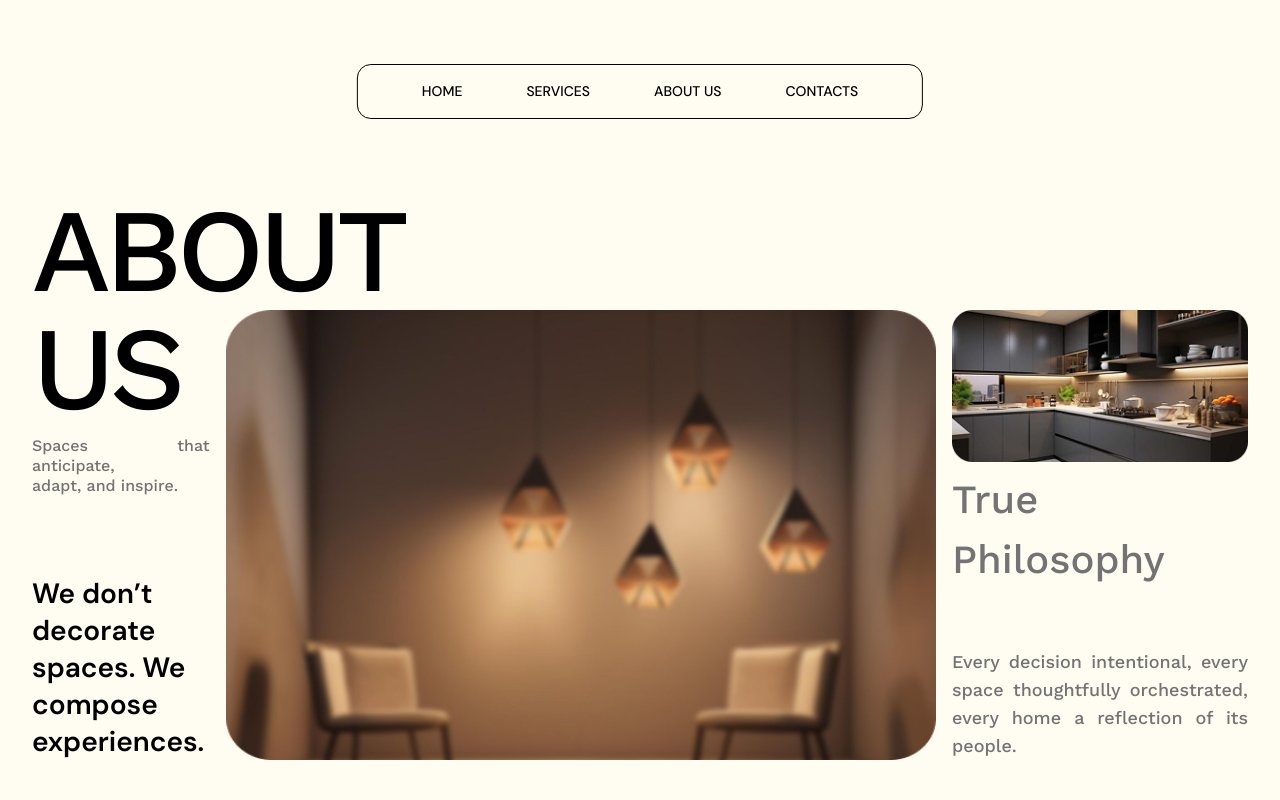
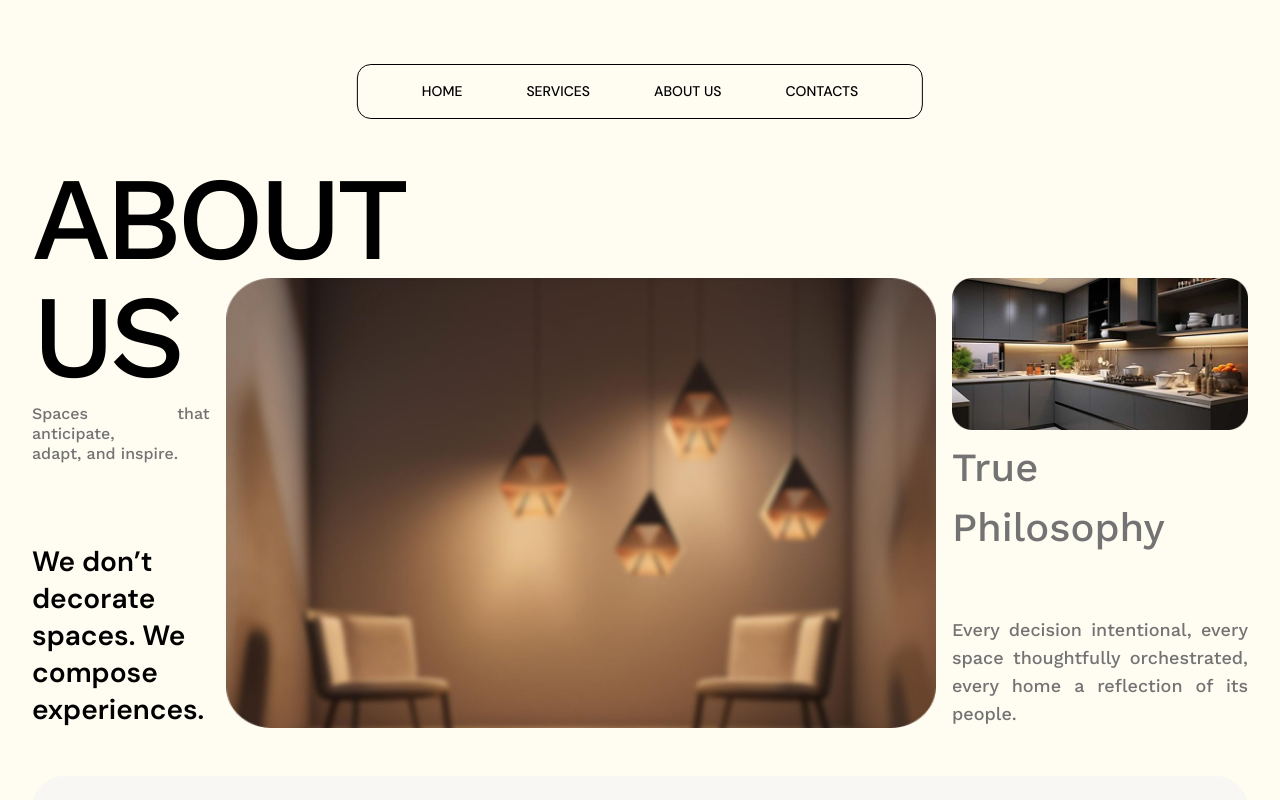
Before and after one commit to techwire-studio/Truedo, a React (Vite) app: page /about-us in a window 1280 px wide. Shown: the top 800 px of the page. Built offline with nearby package versions, Linux system fonts and the light colour scheme.

Commit message:
Footer undated for contact page

```diff
--- a/src/common/Footer.jsx
+++ b/src/common/Footer.jsx
@@ -1,21 +1,31 @@
 import React from 'react'
+import { useLocation } from "react-router-dom"
 import footerLogo from "../assets/footerLogo.png"
 import pin from "../assets/Pin.png"
 import arrow from "../assets/Arrow 1.png"
 import arrowUp from "../assets/Arrow 5.png"
 
 const Footer = () => {
+  const location = useLocation()
+  const isContact = location.pathname === "/contact"
+
+  // 🔹 Hide footer on Contact page
+  if (isContact) return null
+
   return (
-    <div className='w-full bg-[#202B1A] px-8 py-12  font-dm'>
+    <div className='w-full bg-[#202B1A] px-8 py-12 font-dm'>
       <div className='flex justify-between'>
+        {/* Left side */}
         <div className='flex flex-col gap-8'>
           <img className='h-[120px] w-auto' src={footerLogo} alt="" />
           <span className='flex gap-2 text-white items-center font-dm text-[14px]'>
             <img src={pin} alt="" />
-                <p className='leading-4'>594/1, Kodigehalli - Thindlu <br /> Main Road, Bengaluru- 560092.</p>
+            <p className='leading-4'>
+              594/1, Kodigehalli - Thindlu <br /> Main Road, Bengaluru- 560092.
+            </p>
           </span>
           <button
-            className="relative font-dm bg-[#CD8A38] text-white w-fit px-8 py-4 font-semibold tracking-wide  transition-colors"
+            className="relative font-dm bg-[#CD8A38] text-white w-fit px-8 py-4 font-semibold tracking-wide transition-colors"
             style={{
               clipPath:
                 "polygon(0 0, calc(100% - 0px) 0, 100% 70%, calc(100% - 10px) 100%, 0 100%)",
@@ -25,6 +35,8 @@ const Footer = () => {
             <span className="ml-2 inline-block -rotate-45">→</span>
           </button>
         </div>
+
+        {/* Right side */}
         <div>
           <div className="font-semibold space-y-3">
             {[
@@ -59,8 +71,9 @@ const Footer = () => {
         </div>
       </div>
 
-        <p className='text-center font-dm text-[#efefef] mt-8 text-[14px]'>Copyright © 2025 Truedo. All rights reserved</p>
-
+      <p className='text-center font-dm text-[#efefef] mt-8 text-[14px]'>
+        Copyright © 2025 Truedo. All rights reserved
+      </p>
     </div>
   )
 }
--- a/src/pages/AboutUs.jsx
+++ b/src/pages/AboutUs.jsx
@@ -25,7 +25,7 @@ const services = [
 
 const AboutUs = () => {
   return (
-    <div className='lg:px-8 lg:pt-48'>
+    <div className='lg:px-8 lg:pt-40'>
         {/* Section 1 */}
         <div>
             <h1 className='font-work font-medium lg:text-[118px] -tracking-wider leading-none p-0 m-0'>ABOUT</h1>
--- a/src/pages/Contact.jsx
+++ b/src/pages/Contact.jsx
@@ -9,7 +9,7 @@ import mobile from "../assets/call-outline.png"
 
 const Contact = () => {
   return (
-    <div className='lg:px-8  lg:py-48 flex h-fit lg:gap-8'>
+    <div className='lg:px-8  lg:pt-40 lg:pb-20 flex h-fit lg:gap-8'>
         <div className='lg:w-[45%] w-full relative'>
             <img className='w-full lg:h-[400px]' src={image1} alt="" />
             <div className='lg:w-[48%] absolute right-0 -mt-16  rounded-[23px] border-[1px] border-black h-16 bg-white flex  justify-center items-center lg:gap-10'>
```
Lines whose indentation alone changed are shown as unchanged.
